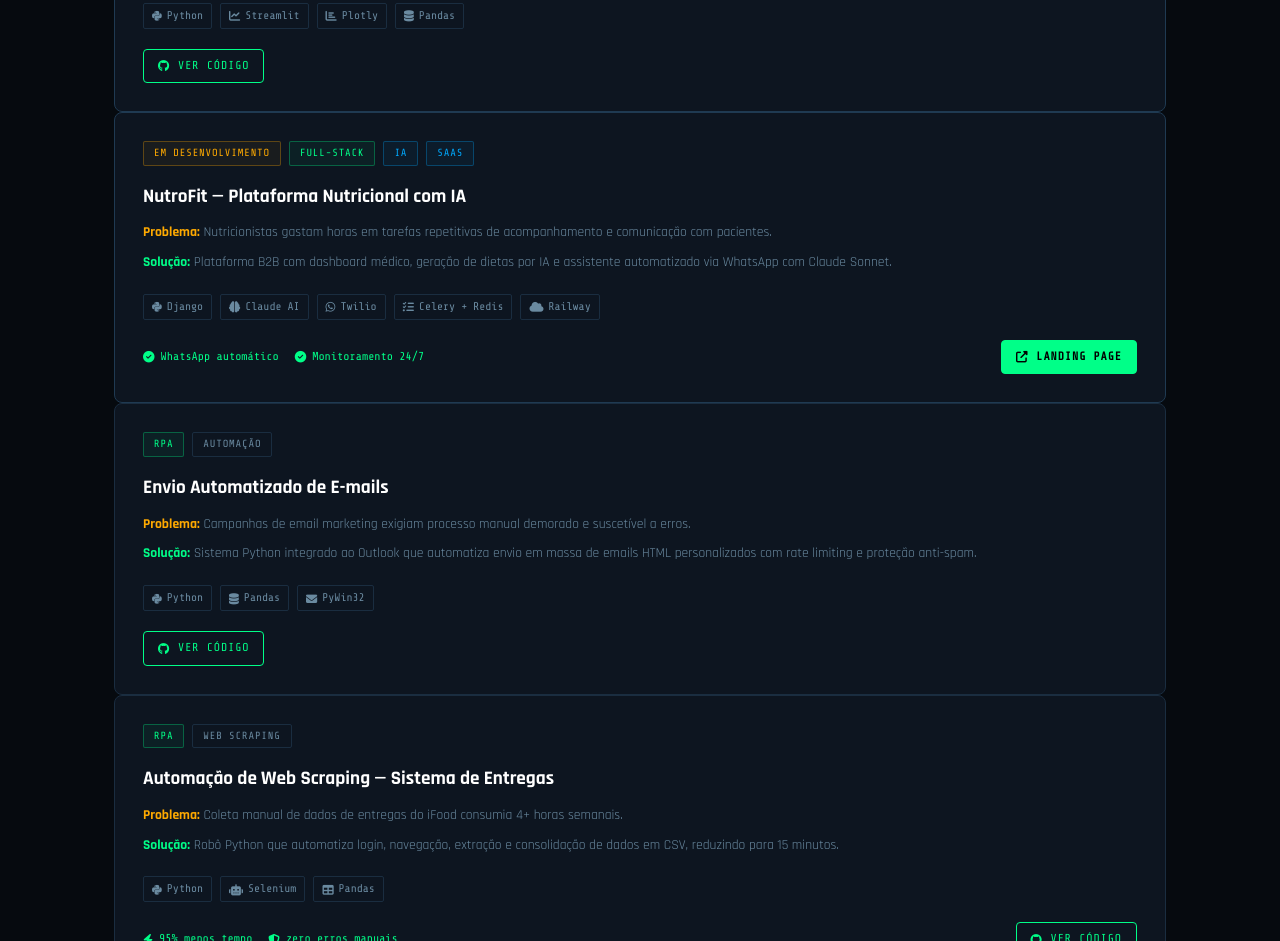
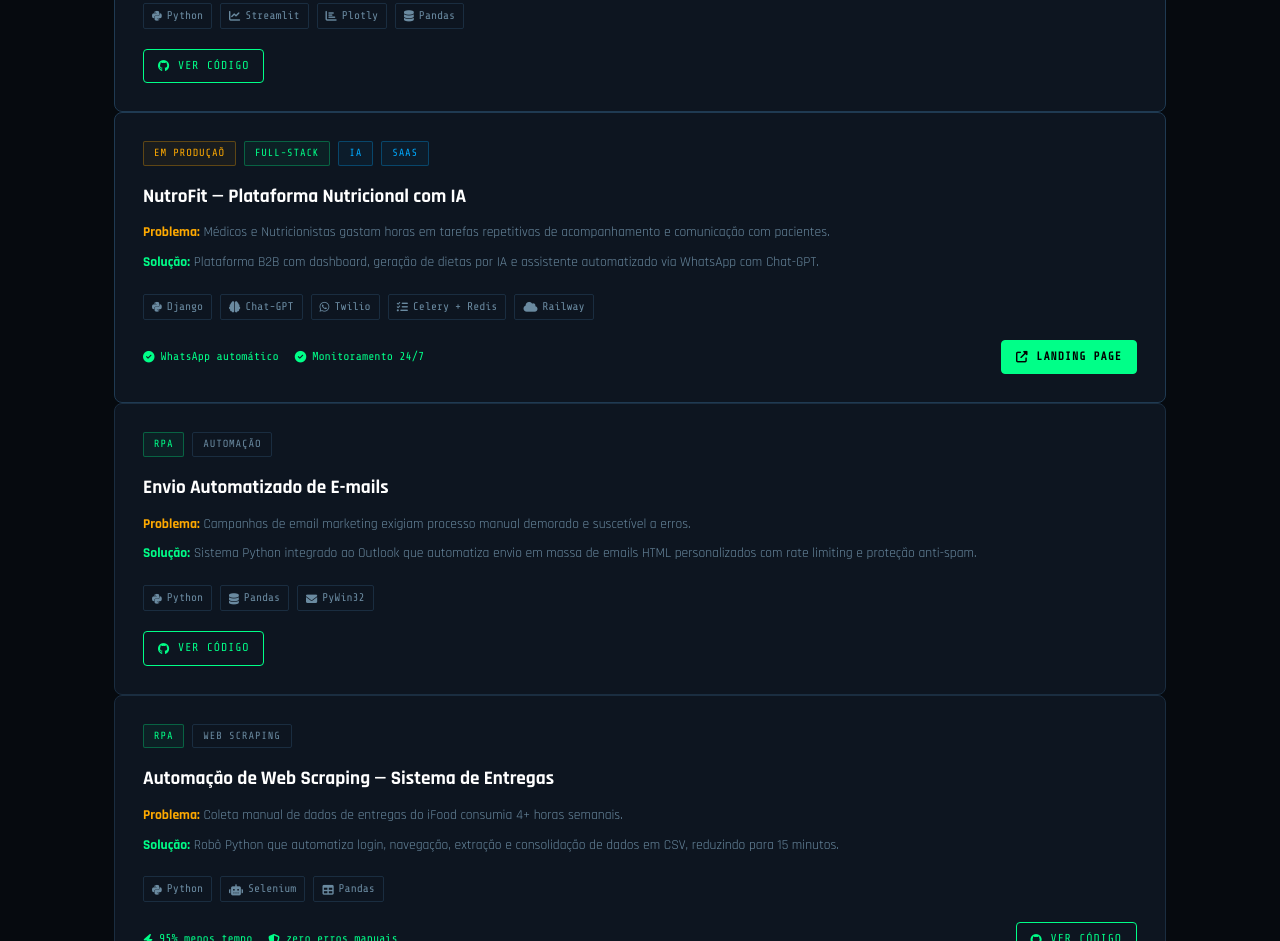
Before and after one commit to owlboy13/meu-portfolio, a plain HTML site: page index.html in a window 1280 px wide. Shown: the part 1972-2913 px from the top of the page. Drawn offline with nearby package versions, Linux system fonts and the light colour scheme.

Commit message:
at: meu-portfolio

```diff
--- a/index.html
+++ b/index.html
@@ -170,17 +170,17 @@
       <!-- NutroFit -->
       <article class="project-card featured">
         <div class="project-badges">
-          <span class="badge badge-amber">Em desenvolvimento</span>
+          <span class="badge badge-amber">Em produçaõ</span>
           <span class="badge badge-green">Full-Stack</span>
           <span class="badge badge-blue">IA</span>
           <span class="badge badge-blue">SaaS</span>
         </div>
         <h3 class="project-title">NutroFit — Plataforma Nutricional com IA</h3>
-        <p class="project-problem"><strong>Problema:</strong> Nutricionistas gastam horas em tarefas repetitivas de acompanhamento e comunicação com pacientes.</p>
-        <p class="project-solution"><strong>Solução:</strong> Plataforma B2B com dashboard médico, geração de dietas por IA e assistente automatizado via WhatsApp com Claude Sonnet.</p>
+        <p class="project-problem"><strong>Problema:</strong> Médicos e Nutricionistas gastam horas em tarefas repetitivas de acompanhamento e comunicação com pacientes.</p>
+        <p class="project-solution"><strong>Solução:</strong> Plataforma B2B com dashboard, geração de dietas por IA e assistente automatizado via WhatsApp com Chat-GPT.</p>
         <div class="project-stack">
           <span class="stack-tag"><i class="fab fa-python"></i> Django</span>
-          <span class="stack-tag"><i class="fas fa-brain"></i> Claude AI</span>
+          <span class="stack-tag"><i class="fas fa-brain"></i> Chat-GPT</span>
           <span class="stack-tag"><i class="fab fa-whatsapp"></i> Twilio</span>
           <span class="stack-tag"><i class="fas fa-tasks"></i> Celery + Redis</span>
           <span class="stack-tag"><i class="fas fa-cloud"></i> Railway</span>
@@ -191,7 +191,7 @@
             <span class="result-item"><i class="fas fa-check-circle"></i> Monitoramento 24/7</span>
           </div>
           <div class="project-links">
-            <a href="https://nutrofit-lading.vercel.app" target="_blank" class="btn btn-primary" style="font-size:.72rem;padding:7px 14px"><i class="fas fa-external-link-alt"></i> landing page</a>
+            <a href="https://www.nutrofit.app.br/" target="_blank" class="btn btn-primary" style="font-size:.72rem;padding:7px 14px"><i class="fas fa-external-link-alt"></i> landing page</a>
           </div>
         </div>
       </article>
```
